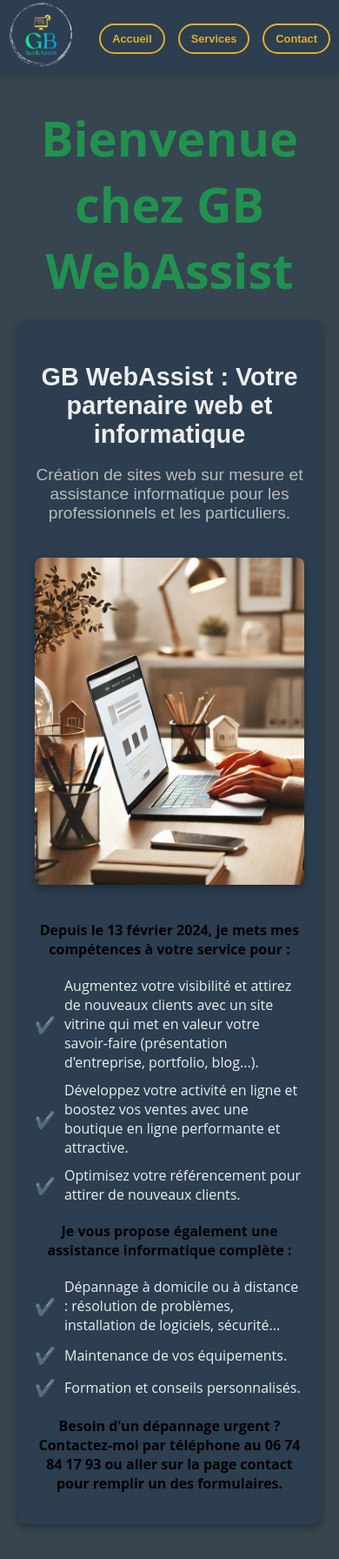
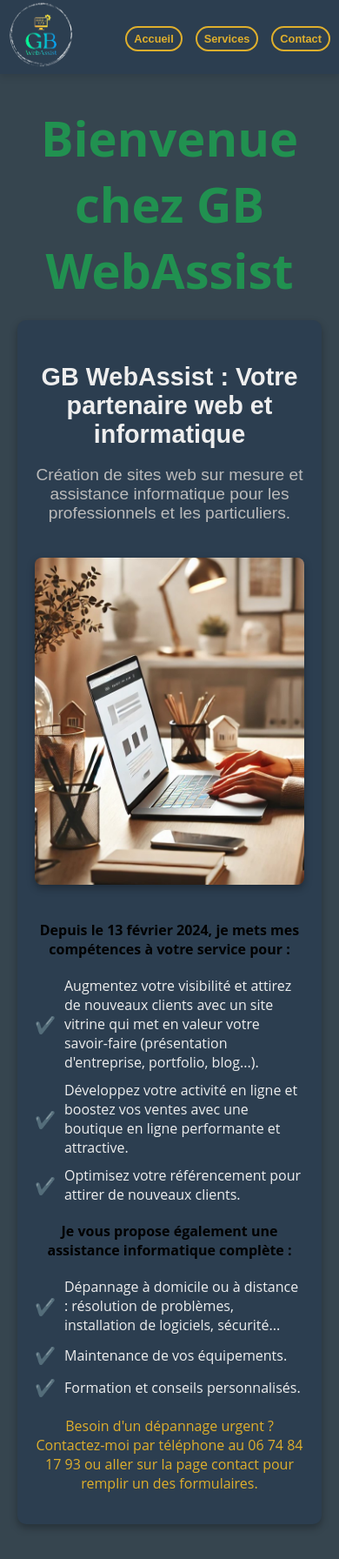
Before and after one commit to GaelleB/gb-webassist, a React (Create React App) app: page / in a window 390 px wide. Shown: the whole page at 87% size. Built offline with nearby package versions, Linux system fonts and the light colour scheme.

Commit message:
modification navbar et class suggestion page home

```diff
--- a/src/pages/Home.js
+++ b/src/pages/Home.js
@@ -33,7 +33,7 @@ function Home() {
             <li>Formation et conseils personnalisés.</li>
           </ul>
           <p className='suggestion'>
-          <strong>Besoin d'un dépannage urgent ? Contactez-moi par téléphone au 06 74 84 17 93 ou aller sur la page contact pour remplir un des formulaires.</strong>
+          Besoin d'un dépannage urgent ? Contactez-moi par téléphone au 06 74 84 17 93 ou aller sur la page contact pour remplir un des formulaires.
           </p>
         </div>
       </article>
--- a/src/styles/global.css
+++ b/src/styles/global.css
@@ -211,6 +211,10 @@ strong, .suggestion {
   margin-right: 10px;
 }
 
+.suggestion {
+  color: #DFAF2C;
+}
+
 /* Services */
 .main-services {
   text-align: center;
@@ -368,7 +372,7 @@ button:hover {
   }
 
   .navbar ul li a {
-    padding: 8px 13px;
+    padding: 5px 8px;
     font-size: 1.3em;
     margin: 5px 0;
   }
```
